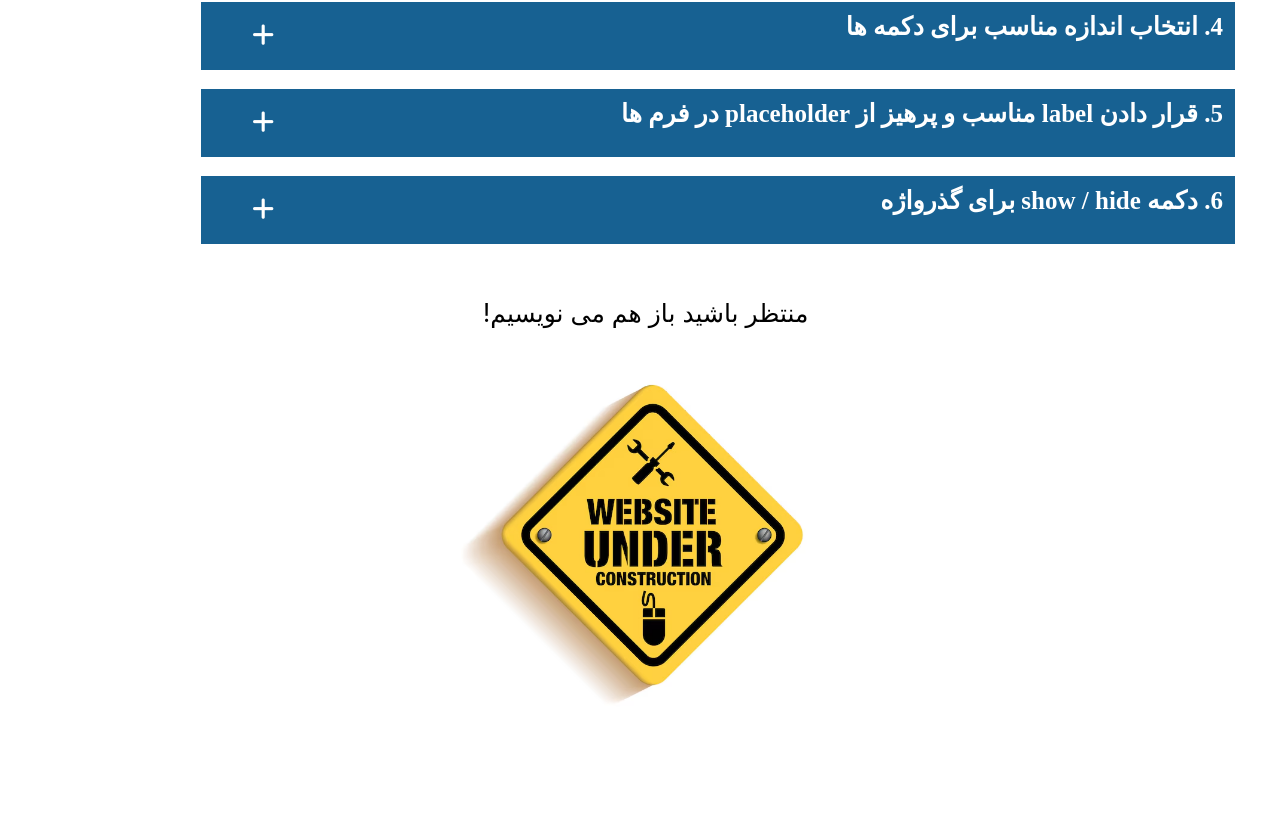
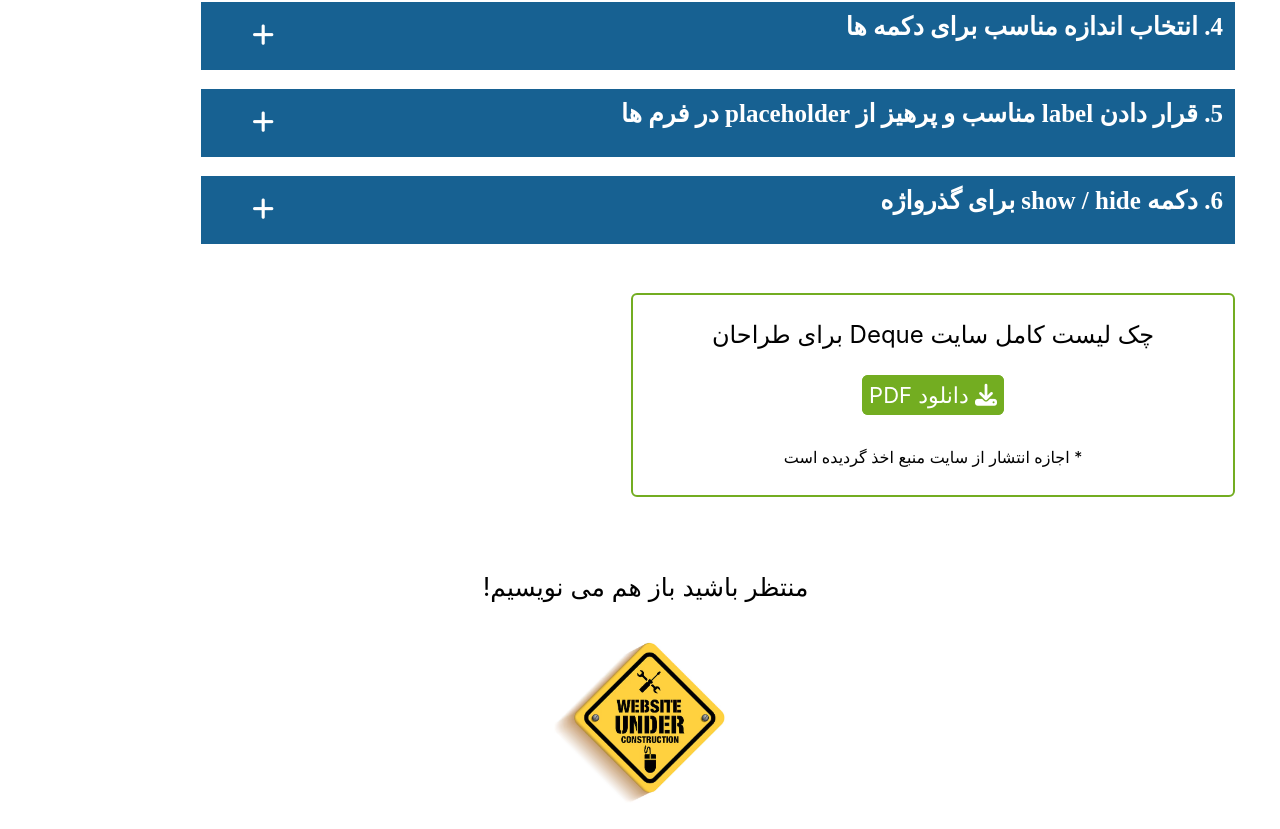
Before and after one commit to boshranabaei/iran-web-a11y, a React (Create React App) app: page /design in a window 1280 px wide. Shown: the part 672-1501 px from the top of the page. Before the commit the page ends 1414 px from the top, so only its background shows below. Built offline with nearby package versions, Linux system fonts and the light colour scheme.

Commit message:
added checklist pdf for download

```diff
--- a/public/assets/strings/constantTitles.json
+++ b/public/assets/strings/constantTitles.json
@@ -6,6 +6,11 @@
     "CONSTRUCTION": "منتظر باشید باز هم می نویسیم!",
     "DESIGN_TITLE": "تسهیلگری در طراحی وبسایت",
     "DESIGN_P1": "در این صفحه نکاتی را یادآور می شویم که به شما کمک می کنند تا طراحی رابط کاربری و بصری وبسایت را برای افراد دارای محدودیت تسهیل کنید.",
+    "DOWNLOAD": "دانلود PDF",
+    "DOWNLOAD_DESIGN": "چک لیست کامل سایت Deque برای طراحان ",
+    "DOWNLOAD_DESIGN_PERM": "* اجازه انتشار از سایت منبع اخذ گردیده است",
+    "DOWNLOAD_ALL": "چک لیست کامل استاندارد WCAG 2.1 AA برای تسهیلگری وبسایت",
+    "DOWNLOAD_ALL_PERM": "* اجازه انتشار از سایت منبع (deque.com) اخذ گردیده است.",
     "HOME":"خانه",
     "HOME_P1_1": "ما طراحان و برنامه نویسانی هستیم که برای \"همه\" سایت و اپلیکیشن می سازیم.",
     "HOME_P1_2":"حتی با تفاوت ها و محدودیت های جسمی/ ذهنی",
--- a/src/design/design.js
+++ b/src/design/design.js
@@ -39,6 +39,18 @@ function Design() {
           <h1 className='fade-in'>{strings.DESIGN_TITLE}</h1>
           <p className="design-p1">{strings.DESIGN_P1}</p>
           {items.length > 0 && items.map((item, index)=>  <DesignItem key={index} item={item} designList={designList} />)}
+
+          <div id="download">
+            {strings.DOWNLOAD_DESIGN}<br></br>
+            <a
+              href="../assets/files/dq-designers-checklist.pdf"
+              download="dq-designers-checklist.pdf"
+            >
+              <i class="fa-solid fa-download"></i> {strings.DOWNLOAD} <br></br>
+            </a>
+            <span>{strings.DOWNLOAD_DESIGN_PERM}</span>
+          </div>
+
           <div className="cnstr">
             <p>{strings.CONSTRUCTION}</p>
             <img src="../assets/img/website-construction.png" alt={strings.CONSTRUCTION}></img>
--- a/src/design/design.scss
+++ b/src/design/design.scss
@@ -119,6 +119,28 @@ h2 div::before {
     }
 }
 
+div#download {
+    border: 2px solid $green;
+    border-radius: 6px;
+    font-size: 18px;
+    line-height: 2.5;
+    margin: 15px;
+    padding: 10px 12px;
+    text-align: center;
+    a {
+        background-color: $green;
+        border: 2px solid $green;
+        border-radius: 6px;
+        color: white;
+        font-size: 22px;
+        padding: 5px;
+        text-decoration: none;
+    }
+    span {
+        font-size: 16px;
+    }
+}
+
 /*contrast*/
 .design-item:nth-of-type(1) {
     .wrongExp p.des{
@@ -179,4 +201,10 @@ h2 div::before {
             width: 45%;
         }
     }
+
+    div#download {
+        margin: 30px 45px 40px 45px;
+        width: 45vw;
+        font-size: 24px;
+    }
 }
--- a/src/home/home.scss
+++ b/src/home/home.scss
@@ -104,7 +104,7 @@ a.checklist {
   font-size: 25px;
   margin: 10px 20px;
   img{
-    width: 70%;
+    width: 30%;
   }
 }
 
@@ -168,7 +168,7 @@ video {
     font-size: 25px;
     margin: 10px 20px;
     img{
-      width: 30%;
+      width: 15%;
     }
   }
 
--- a/src/programming/programming.js
+++ b/src/programming/programming.js
@@ -39,6 +39,18 @@ function Programming() {
         <h1 className='fade-in'>{strings.PROGRAM_TITLE}</h1>
           <p className="design-p1">{strings.PROGRAM_P1}</p>
           {items.length > 0 && items.map((item, index)=>  <ProgramItem key={index} item={item} programList={programList} />)}
+
+        <div id="download">
+          {strings.DOWNLOAD_ALL}<br></br>
+          <a
+            href="../assets/files/dq-designers-checklist.pdf"
+            download="dq-designers-checklist.pdf"
+          >
+            <i class="fa-solid fa-download"></i> {strings.DOWNLOAD} <br></br>
+          </a>
+          <span>{strings.DOWNLOAD_ALL_PERM}</span>
+        </div>
+
         <div className="cnstr">
           <p>Check the design section for now</p>
           <p>{strings.CONSTRUCTION}</p>
```
Also changed, not shown: 2 other files (tests, documents, lock files or other folders).
